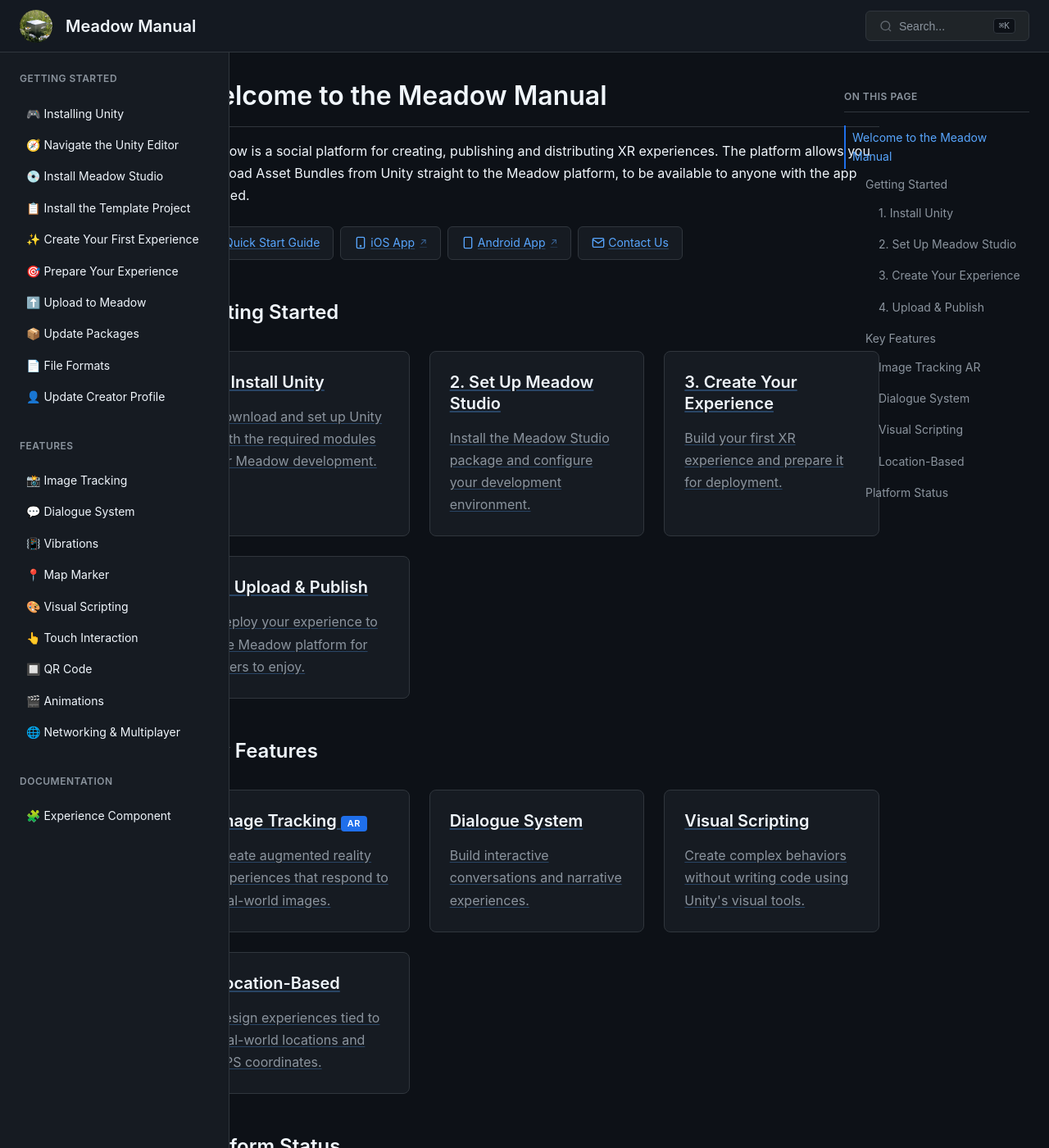
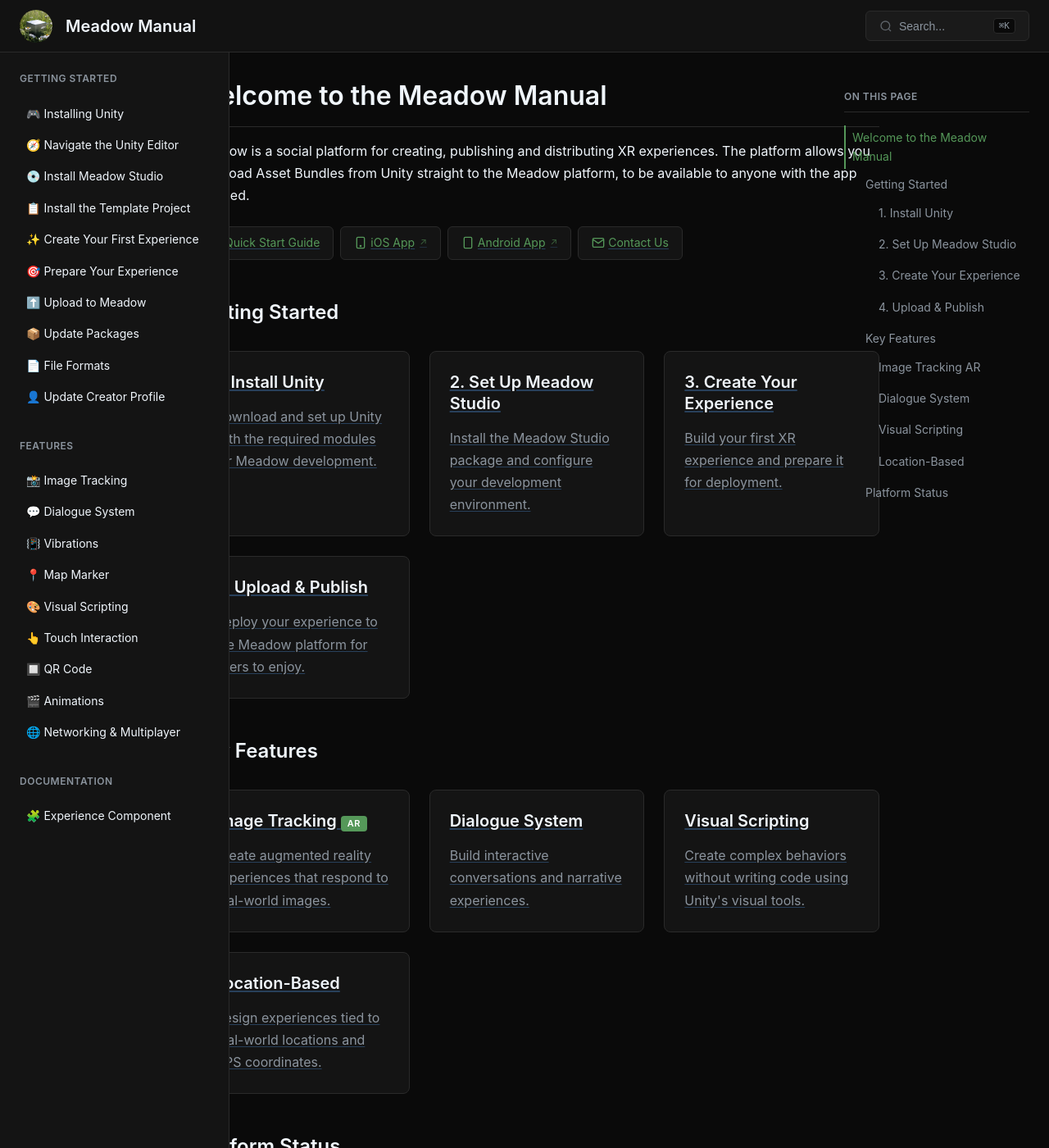
Before and after one commit to untoldgarden/meadow-manual, a Jekyll site: the page built from index.md, in a window 1280 px wide and 1400 px high. Shown: the whole window at 82% size. Built offline with Jekyll 4.4.1, drawn with Linux system fonts in a browser that asks for light colours; the table of contents is made by our own code.

Commit message:
UG-1797: Update color scheme to dark grey with green accents
- Changed all background colors from blue-tinted to pure dark grey
- Updated accent color from blue (#1f6feb) to green (#559859)
- Fixed button hover states to maintain visibility
- Updated navbar background to match grey theme

🤖 Generated with [Claude Code](https://claude.ai/code)

Co-Authored-By: Claude <noreply@anthropic.com>

```diff
--- a/assets/css/components.css
+++ b/assets/css/components.css
@@ -146,9 +146,9 @@
 }
 
 .quick-link:hover {
-  background: var(--color-accent);
+  background: var(--color-bg-hover);
   border-color: var(--color-accent);
-  color: white;
+  color: var(--color-accent);
 }
 
 /* Badge */
--- a/assets/css/main.css
+++ b/assets/css/main.css
@@ -1,14 +1,14 @@
 :root {
-  --color-bg-primary: #0d1117;
-  --color-bg-secondary: #161b22;
-  --color-bg-tertiary: #1f2428;
-  --color-bg-hover: #30363d;
-  --color-bg-active: #1f6feb;
+  --color-bg-primary: #0a0a0a;
+  --color-bg-secondary: #141414;
+  --color-bg-tertiary: #1a1a1a;
+  --color-bg-hover: #2a2a2a;
+  --color-bg-active: #559859;
   --color-text-primary: #f0f6fc;
   --color-text-secondary: #8b949e;
-  --color-text-link: #58a6ff;
-  --color-border: #30363d;
-  --color-accent: #1f6feb;
+  --color-text-link: #559859;
+  --color-border: #2a2a2a;
+  --color-accent: #559859;
   --sidebar-width: 280px;
   --toc-width: 250px;
   --header-height: 64px;
@@ -62,7 +62,7 @@ body {
   align-items: center;
   padding: 0 var(--spacing-lg);
   backdrop-filter: blur(10px);
-  background: rgba(22, 27, 34, 0.95);
+  background: rgba(20, 20, 20, 0.95);
 }
 
 .header-content {
@@ -467,7 +467,7 @@ blockquote p:not(:last-child) {
 }
 
 .callout-info {
-  background: rgba(31, 111, 235, 0.1);
+  background: rgba(85, 152, 89, 0.1);
   border-color: var(--color-accent);
 }
 
```
